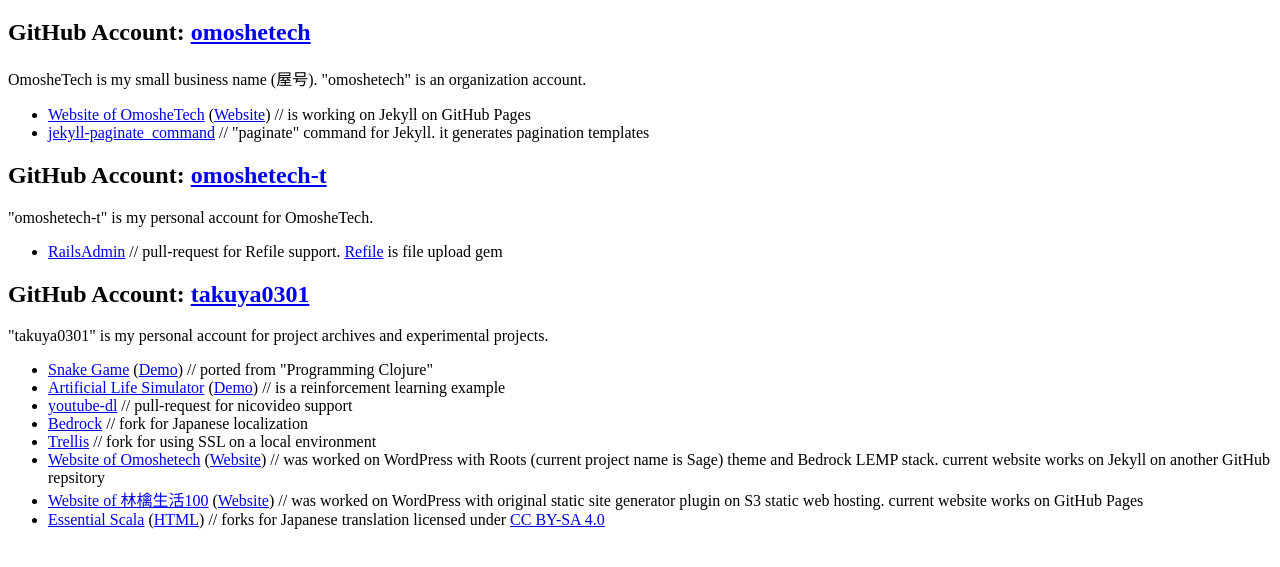
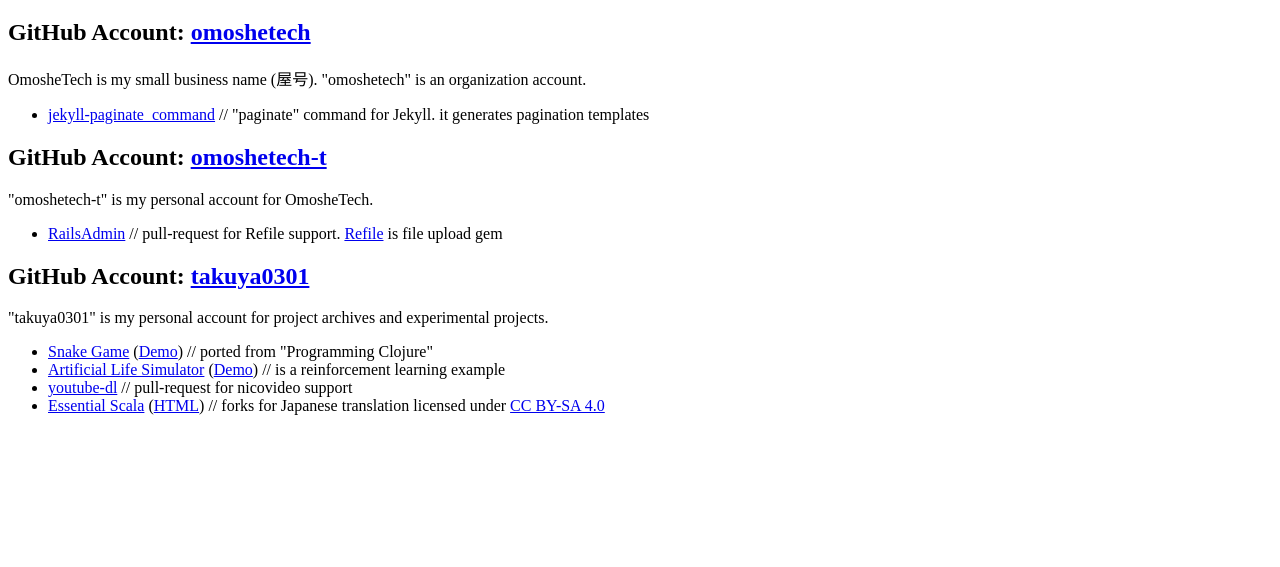
Before and after one commit to takuya0301/takuya0301.github.io, a plain HTML site: page index.html in a window 1280 px wide. Shown: the part 61-628 px from the top of the page. Drawn offline with Linux system fonts and the light colour scheme.

Commit message:
Update index.html

```diff
--- a/index.html
+++ b/index.html
@@ -4,7 +4,6 @@
 <h2>GitHub Account: <a href="https://github.com/omoshetech">omoshetech</a></h2>
 <p>OmosheTech is my small business name (屋号). "omoshetech" is an organization account.</p>
 <ul>
-<li><a href="https://github.com/omoshetech/omoshetech.github.io">Website of OmosheTech</a> (<a href="https://omoshetech.com">Website</a>) // is working on Jekyll on GitHub Pages</li>
 <li><a href="https://github.com/omoshetech/jekyll-paginate_command">jekyll-paginate_command</a> // "paginate" command for Jekyll. it generates pagination templates</li>
 </ul>
 <h2>GitHub Account: <a href="https://github.com/omoshetech-t">omoshetech-t</a></h2>
@@ -18,9 +17,5 @@
 <li><a href="https://github.com/takuya0301/snake-js-ported-from-clojure">Snake Game</a> (<a href="snake-js-ported-from-clojure">Demo</a>) // ported from "Programming Clojure"</li>
 <li><a href="https://github.com/takuya0301/alife">Artificial Life Simulator</a> (<a href="alife">Demo</a>) // is a reinforcement learning example</li>
 <li><a href="https://github.com/takuya0301/youtube-dl">youtube-dl</a> // pull-request for nicovideo support</li>
-<li><a href="https://github.com/takuya0301/bedrock-ja">Bedrock</a> // fork for Japanese localization</li>
-<li><a href="https://github.com/takuya0301/trellis">Trellis</a> // fork for using SSL on a local environment</li>
-<li><a href="https://github.com/takuya0301/website-omoshetech">Website of Omoshetech</a> (<a href="https://omoshetech.com">Website</a>) // was worked on WordPress with Roots (current project name is Sage) theme and Bedrock LEMP stack. current website works on Jekyll on another GitHub repsitory</li>
-<li><a href="https://github.com/takuya0301/applelife100">Website of 林檎生活100</a> (<a href="http://www.applelife100.com">Website</a>) // was worked on WordPress with original static site generator plugin on S3 static web hosting. current website works on GitHub Pages</li>
 <li><a href="https://github.com/takuya0301/essential-scala-ja">Essential Scala</a> (<a href="essential-scala.html">HTML</a>) // forks for Japanese translation licensed under <a href="https://creativecommons.org/licenses/by-sa/4.0/">CC BY-SA 4.0</a></li>
 </ul>
```
